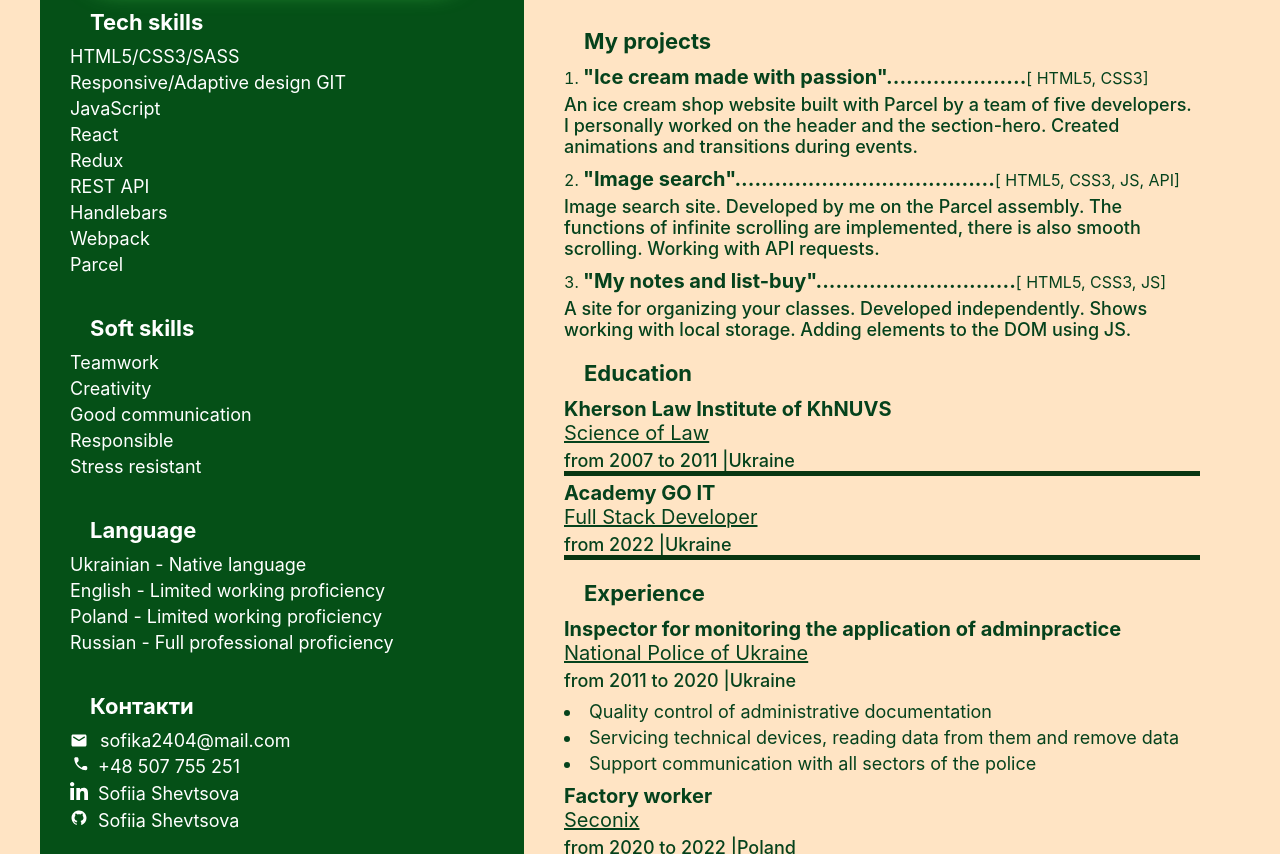
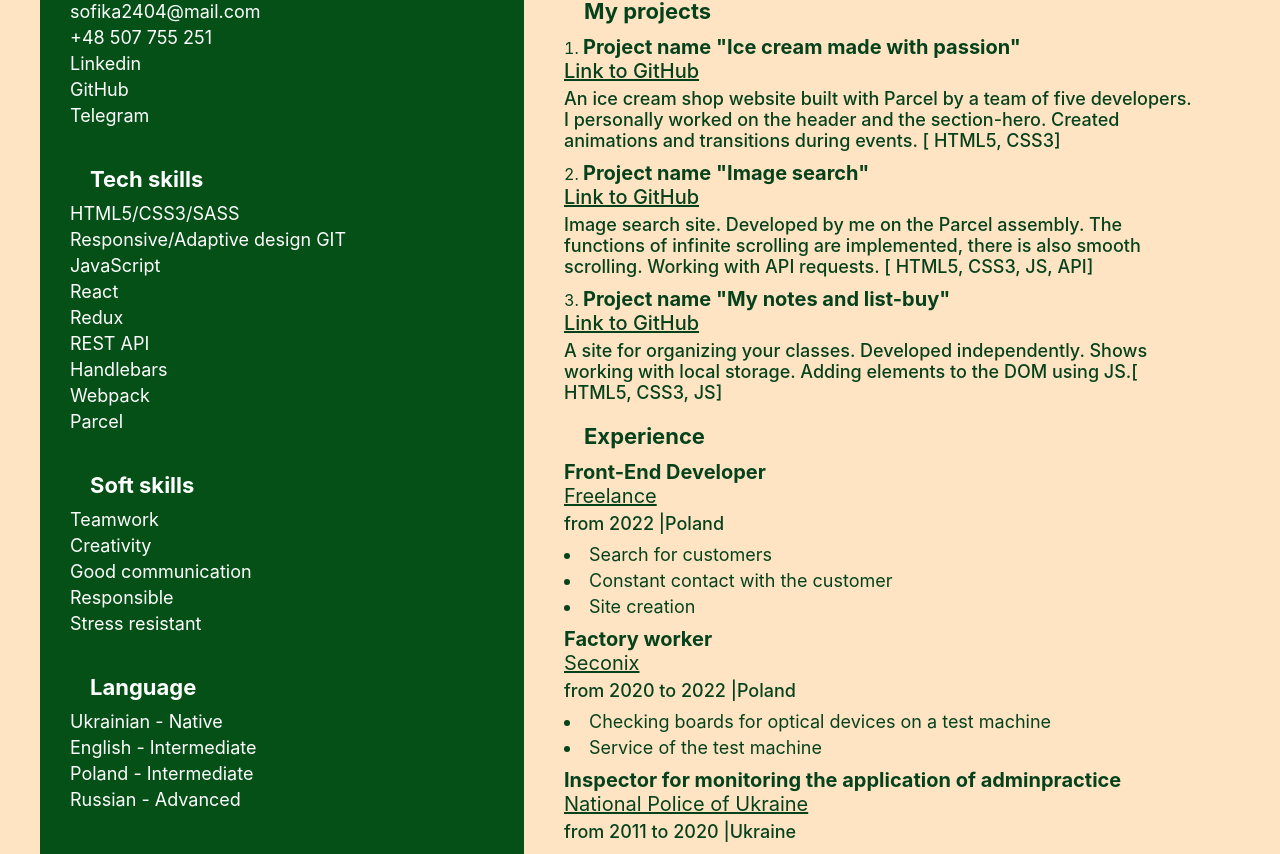
Before and after one commit to SofiiaShevtsova/resume, a React (Create React App) app: page / in a window 1280 px wide. Shown: the part 506-1360 px from the top of the page. Built offline with nearby package versions, Linux system fonts and the light colour scheme.

Commit message:
do all fix

```diff
--- a/src/CV/Contacts.jsx
+++ b/src/CV/Contacts.jsx
@@ -1,45 +1,36 @@
 import StyledList from './Styled';
 
-const { SiteBarTitleStyle, ListStyle, SvgStyle, ContactsStyle } = StyledList;
+const { SiteBarTitleStyle, ListStyle, ContactsStyle } = StyledList;
 
 const Contacts = props => {
   return (
     <div>
-      <SiteBarTitleStyle> Контакти </SiteBarTitleStyle>
+      <SiteBarTitleStyle> Contacts </SiteBarTitleStyle>
       <ListStyle>
         <li>
           <ContactsStyle href="mailto:sofika2404@mail.com">
-            <SvgStyle width="20" height="16" viewBox="0 0 20 15">
-              <path d="M15 3H3c-.825 0-1.492.675-1.492 1.5l-.008 9c0 .825.675 1.5 1.5 1.5h12c.825 0 1.5-.675 1.5-1.5v-9c0-.825-.675-1.5-1.5-1.5Zm-.3 3.188L9.398 9.502a.759.759 0 0 1-.796 0L3.3 6.188a.637.637 0 1 1 .675-1.08L9 8.25l5.025-3.143a.637.637 0 1 1 .675 1.08Z" />
-            </SvgStyle>
             sofika2404@mail.com
           </ContactsStyle>
         </li>
 
         <li>
           <ContactsStyle href="tel:+48507755251">
-            <SvgStyle width="18" height="16" viewBox="0 0 10 16">
-              <path d="m11.996 9.123-1.838-.21a1.44 1.44 0 0 0-1.187.412l-1.332 1.332a10.888 10.888 0 0 1-4.769-4.77L4.21 4.55a1.44 1.44 0 0 0 .412-1.187l-.21-1.824a1.448 1.448 0 0 0-1.44-1.28H1.72C.902.257.222.937.272 1.754c.384 6.18 5.327 11.116 11.5 11.5.817.05 1.498-.63 1.498-1.448v-1.252a1.434 1.434 0 0 0-1.274-1.432Z" />
-            </SvgStyle>
             +48 507 755 251
           </ContactsStyle>
         </li>
         <li>
           <ContactsStyle href="https://www.linkedin.com/in/sofiiashevtsova/">
-            <SvgStyle width="18" height="18" viewBox="0 0 32 32">
-              <path d="M31.992 32v-0.001h0.008v-11.736c0-5.741-1.236-10.164-7.948-10.164-3.227 0-5.392 1.771-6.276 3.449h-0.093v-2.913h-6.364v21.364h6.627v-10.579c0-2.785 0.528-5.479 3.977-5.479 3.399 0 3.449 3.179 3.449 5.657v10.401h6.62z"></path>
-              <path d="M0.528 10.636h6.635v21.364h-6.635v-21.364z"></path>
-              <path d="M3.843 0c-2.121 0-3.843 1.721-3.843 3.843s1.721 3.879 3.843 3.879c2.121 0 3.843-1.757 3.843-3.879-0.001-2.121-1.723-3.843-3.843-3.843v0z"></path>
-            </SvgStyle>
-            Sofiia Shevtsova
+            Linkedin
           </ContactsStyle>
         </li>
         <li>
           <ContactsStyle href="https://github.com/SofiiaShevtsova">
-            <SvgStyle viewBox="0 0 24 24" width="18" height="18">
-              <path d="M10.9,2.1c-4.6,0.5-8.3,4.2-8.8,8.7c-0.5,4.7,2.2,8.9,6.3,10.5C8.7,21.4,9,21.2,9,20.8v-1.6c0,0-0.4,0.1-0.9,0.1 c-1.4,0-2-1.2-2.1-1.9c-0.1-0.4-0.3-0.7-0.6-1C5.1,16.3,5,16.3,5,16.2C5,16,5.3,16,5.4,16c0.6,0,1.1,0.7,1.3,1c0.5,0.8,1.1,1,1.4,1 c0.4,0,0.7-0.1,0.9-0.2c0.1-0.7,0.4-1.4,1-1.8c-2.3-0.5-4-1.8-4-4c0-1.1,0.5-2.2,1.2-3C7.1,8.8,7,8.3,7,7.6C7,7.2,7,6.6,7.3,6 c0,0,1.4,0,2.8,1.3C10.6,7.1,11.3,7,12,7s1.4,0.1,2,0.3C15.3,6,16.8,6,16.8,6C17,6.6,17,7.2,17,7.6c0,0.8-0.1,1.2-0.2,1.4 c0.7,0.8,1.2,1.8,1.2,3c0,2.2-1.7,3.5-4,4c0.6,0.5,1,1.4,1,2.3v2.6c0,0.3,0.3,0.6,0.7,0.5c3.7-1.5,6.3-5.1,6.3-9.3 C22,6.1,16.9,1.4,10.9,2.1z" />
-            </SvgStyle>
-            Sofiia Shevtsova
+           GitHub
+          </ContactsStyle>
+        </li>
+        <li>
+          <ContactsStyle href="https://t.me/+380680157436">
+           Telegram
           </ContactsStyle>
         </li>
       </ListStyle>
--- a/src/CV/Education.jsx
+++ b/src/CV/Education.jsx
@@ -14,17 +14,17 @@ const Education = props => {
       <MainTitleStyle>Education</MainTitleStyle>
       <ListStyle>
         <EducationItem>
+          Academy GO IT
+          <EducationSpecifik>Full Stack Developer</EducationSpecifik>
+          <EducationTime>
+            from 2022 <span>|</span>Ukraine
+          </EducationTime>
+        </EducationItem>
+        <EducationItem>
           Kherson Law Institute of KhNUVS
           <EducationSpecifik>Science of Law</EducationSpecifik>
           <EducationTime>
             from 2007 to 2011 <span>|</span>Ukraine
-          </EducationTime>
-        </EducationItem>
-        <EducationItem>
-          Academy GO IT
-          <EducationSpecifik>Full Stack Developer</EducationSpecifik>
-          <EducationTime>
-            from 2022 <span>|</span>Ukraine
           </EducationTime>
         </EducationItem>
       </ListStyle>
--- a/src/CV/Experience.jsx
+++ b/src/CV/Experience.jsx
@@ -14,6 +14,30 @@ const Experience = props => {
     <WorksBox>
       <div>
         <MainTitleStyle> Experience </MainTitleStyle>
+
+        <WorkName>Front-End Developer</WorkName>
+        <EducationSpecifik>Freelance</EducationSpecifik>
+        <EducationTime>
+          from 2022 <span>|</span>Poland
+        </EducationTime>
+        <WorkListStyle>
+          <li>Search for customers</li>
+          <li>Constant contact with the customer</li>
+          <li>Site creation</li>
+        </WorkListStyle>
+      </div>
+      <div>
+        <WorkName>Factory worker</WorkName>
+        <EducationSpecifik>Seconix</EducationSpecifik>
+        <EducationTime>
+          from 2020 to 2022 <span>|</span>Poland
+        </EducationTime>
+        <WorkListStyle>
+          <li>Checking boards for optical devices on a test machine</li>
+          <li>Service of the test machine</li>
+        </WorkListStyle>
+      </div>
+      <div>
         <WorkName>
           Inspector for monitoring the application of adminpractice
         </WorkName>
@@ -29,29 +53,6 @@ const Experience = props => {
           <li>Support communication with all sectors of the police</li>
         </WorkListStyle>
       </div>
-      <div>
-        <WorkName>Factory worker</WorkName>
-        <EducationSpecifik>Seconix</EducationSpecifik>
-        <EducationTime>
-          from 2020 to 2022 <span>|</span>Poland
-        </EducationTime>
-        <WorkListStyle>
-          <li>Checking boards for optical devices on a test machine</li>
-          <li>Service of the test machine</li>
-        </WorkListStyle>
-      </div>
-      <div>
-        <WorkName>Front-End Developer</WorkName>
-        <EducationSpecifik>Freelance</EducationSpecifik>
-        <EducationTime>
-          from 2022 <span>|</span>Poland
-        </EducationTime>
-        <WorkListStyle>
-          <li>Search for customers</li>
-          <li>Constant contact with the customer</li>
-          <li>Site creation</li>
-        </WorkListStyle>
-      </div>
     </WorksBox>
   );
 };
--- a/src/CV/Main.jsx
+++ b/src/CV/Main.jsx
@@ -4,20 +4,19 @@ import Experience from './Experience';
 import Education from './Education';
 import StyledList from './Styled';
 
-const { MainStyle, WorkStyle, SpecifikStyle, NameStyle } = StyledList;
+const { MainStyle, WorkStyle, NameStyle } = StyledList;
 
 const Main = props => {
   return (
     <MainStyle>
       <div>
         <WorkStyle>Front-end DEVELOPER</WorkStyle>
-        <SpecifikStyle>HTML5, CSS, SASS, JS, REACT.JS</SpecifikStyle>
       </div>
       <NameStyle>Sofiia Shevtsova</NameStyle>
       <AboutMe />
       <MeProject />
+      <Experience />
       <Education />
-      <Experience />
     </MainStyle>
   );
 };
--- a/src/CV/MeProjects.jsx
+++ b/src/CV/MeProjects.jsx
@@ -1,11 +1,7 @@
 import StyledList from './Styled';
 
-const {
-  MainTitleStyle,
-  ProjectListStyle,
-  TextProjectStyle,
-  LinkProjectStyle,
-} = StyledList;
+const { MainTitleStyle, ProjectListStyle, TextProjectStyle, LinkProjectStyle, LinkGitStyle } =
+  StyledList;
 
 const MeProject = props => {
   return (
@@ -13,39 +9,48 @@ const MeProject = props => {
       <MainTitleStyle>My projects</MainTitleStyle>
       <ProjectListStyle>
         <li className="sps-spr">
-          <LinkProjectStyle
-            href="https://sofiiashevtsova.github.io/project4/"
-          >
-            "Ice cream made with passion".....................
+          <LinkProjectStyle href="https://sofiiashevtsova.github.io/project4/">
+            Project name "Ice cream made with passion"
           </LinkProjectStyle>
-          <span className="sps-spr3">[</span> HTML5, CSS3
-          <span className="sps-spr3">]</span>
-          <TextProjectStyle>An ice cream shop website built with Parcel by a team of five
-          developers. I personally worked on the header and the section-hero.
-          Created animations and transitions during events.</TextProjectStyle>
+          <LinkGitStyle href="https://github.com/SofiiaShevtsova/project4">
+            Link to GitHub
+          </LinkGitStyle>
+          <TextProjectStyle>
+            An ice cream shop website built with Parcel by a team of five
+            developers. I personally worked on the header and the section-hero.
+            Created animations and transitions during events.{' '}
+            <span className="sps-spr3">[</span> HTML5, CSS3
+            <span className="sps-spr3">]</span>
+          </TextProjectStyle>
         </li>
         <li className="sps-spr">
-            <LinkProjectStyle
-              href="sofiiashevtsova.github.io/goit-js-hw-11/"
-            >
-              "Image search".......................................
-            </LinkProjectStyle>
+          <LinkProjectStyle href="sofiiashevtsova.github.io/goit-js-hw-11/">
+            Project name "Image search"
+          </LinkProjectStyle>
+          <LinkGitStyle href="https://github.com/SofiiaShevtsova/goit-js-hw-11">
+            Link to GitHub
+          </LinkGitStyle>
+          <TextProjectStyle>
+            Image search site. Developed by me on the Parcel assembly. The
+            functions of infinite scrolling are implemented, there is also
+            smooth scrolling. Working with API requests.{' '}
             <span className="sps-spr3">[</span> HTML5, CSS3, JS, API
             <span className="sps-spr3">]</span>
-            <TextProjectStyle>Image search site. Developed by me on the Parcel assembly. The
-            functions of infinite scrolling are implemented, there is also
-            smooth scrolling. Working with API requests.</TextProjectStyle>
+          </TextProjectStyle>
         </li>
         <li className="sps-spr">
-            <LinkProjectStyle
-              href="sofiiashevtsova.github.io/my-project-js/"
-            >
-              "My notes and list-buy"..............................
-            </LinkProjectStyle>
+          <LinkProjectStyle href="sofiiashevtsova.github.io/my-project-js/">
+            Project name "My notes and list-buy"
+          </LinkProjectStyle>
+          <LinkGitStyle href="https://github.com/SofiiaShevtsova/my-project-js">
+            Link to GitHub
+          </LinkGitStyle>
+          <TextProjectStyle>
+            A site for organizing your classes. Developed independently. Shows
+            working with local storage. Adding elements to the DOM using JS.
             <span className="sps-spr3">[</span> HTML5, CSS3, JS
-          <span className="sps-spr3">]</span>
-            <TextProjectStyle>A site for organizing your classes. Developed independently. Shows
-            working with local storage. Adding elements to the DOM using JS.</TextProjectStyle>
+            <span className="sps-spr3">]</span>
+          </TextProjectStyle>
         </li>
       </ProjectListStyle>
     </div>
--- a/src/CV/SiteBar.jsx
+++ b/src/CV/SiteBar.jsx
@@ -8,9 +8,9 @@ const { SiteBarStyle, AvatarStyle } = StyledList;
 const SiteBar = props => {
   return (
     <SiteBarStyle>
-      <AvatarStyle src={avatar} alt="user"/>
+      <AvatarStyle src={avatar} alt="user" />
+      <Contacts />
       <Skills />
-      <Contacts />
     </SiteBarStyle>
   );
 };
--- a/src/CV/Styled.js
+++ b/src/CV/Styled.js
@@ -36,14 +36,6 @@ const StyledList = {
 
     `,
 
-    SvgStyle: styled.svg`
-display: inline-flex;
-justify-content: center;
-align-items: center;
-margin-right: 10px;
-fill: #fff;
-    `,
-
     ContactsStyle: styled.a`
     color: #fff;
 text-decoration: none;
@@ -51,12 +43,11 @@ text-decoration: none;
     `,
 
     AvatarStyle: styled.img`
-    width: 85%;
     display: block;
     margin: 0 auto;
     border-radius: 20px;
     box-shadow: -8px 8px 24px 10px rgba(79, 212, 85);
-    `,
+    margin-bottom: 30px;`,
 
     MainStyle: styled.div`
             display: flex;
@@ -72,9 +63,6 @@ text-decoration: none;
     font-size: 24px;
     margin-bottom: 10px;`,
 
-    SpecifikStyle: styled.p`
-        font-size: 12px;
-    `,
     NameStyle: styled.h1`
     font-weight: 700;
     font-size: 48px;
@@ -82,7 +70,7 @@ text-decoration: none;
 
     AboutMeStyle: styled.p`
     font-size: 22px;
-margin-bottom: 40px;
+margin-bottom: 25px;
     `,
     SloganStyle: styled.span`
         display: block;
@@ -100,7 +88,6 @@ margin-bottom: 40px;
     EducationItem: styled.li`
     font-weight: 700;
     font-size: 20px;
-    border-bottom: 5px solid rgb(8, 54, 18);
     `,
     EducationSpecifik: styled.p`
         font-weight: 400;
@@ -142,9 +129,17 @@ list-style-position: inside;
     `,
 
     LinkProjectStyle: styled.a`
-        font-weight: 700;
+    font-weight: 700;
     font-size: 20px;
-        text-decoration: none;
+    text-decoration: none;
+    color: inherit;
+    cursor: pointer;
+    `,
+
+    LinkGitStyle: styled.a`
+    display: block;
+    font-weight: 500;
+    font-size: 20px;
     color: inherit;
     cursor: pointer;
     `,
--- a/src/CV/TechSkills.jsx
+++ b/src/CV/TechSkills.jsx
@@ -5,7 +5,7 @@ const{SiteBarTitleStyle, ListStyle} = StyledList
 const Skills = props => {
 const listTech =  ["HTML5/CSS3/SASS","Responsive/Adaptive design GIT","JavaScript","React","Redux","REST API","Handlebars","Webpack","Parcel"]
 const listSoft = ["Teamwork", "Creativity", "Good communication", "Responsible", "Stress resistant"]
-const listLang = ["Ukrainian - Native language", "English - Limited working proficiency", "Poland - Limited working proficiency", "Russian - Full professional proficiency"]
+const listLang = ["Ukrainian - Native", "English - Intermediate", "Poland - Intermediate", "Russian - Advanced"]
 
   return (
          <>
```
Also changed, not shown: src/images/user.jpg.
